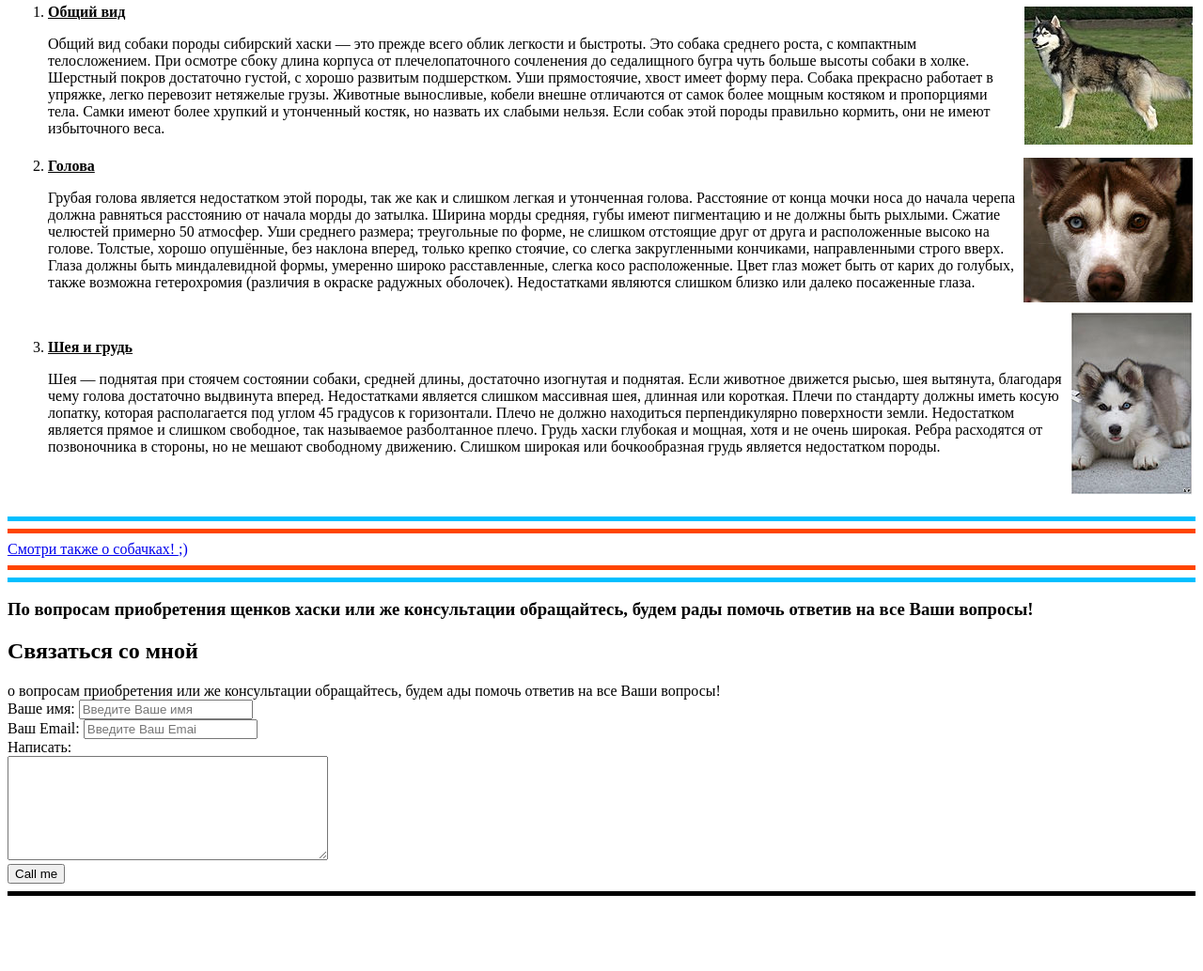
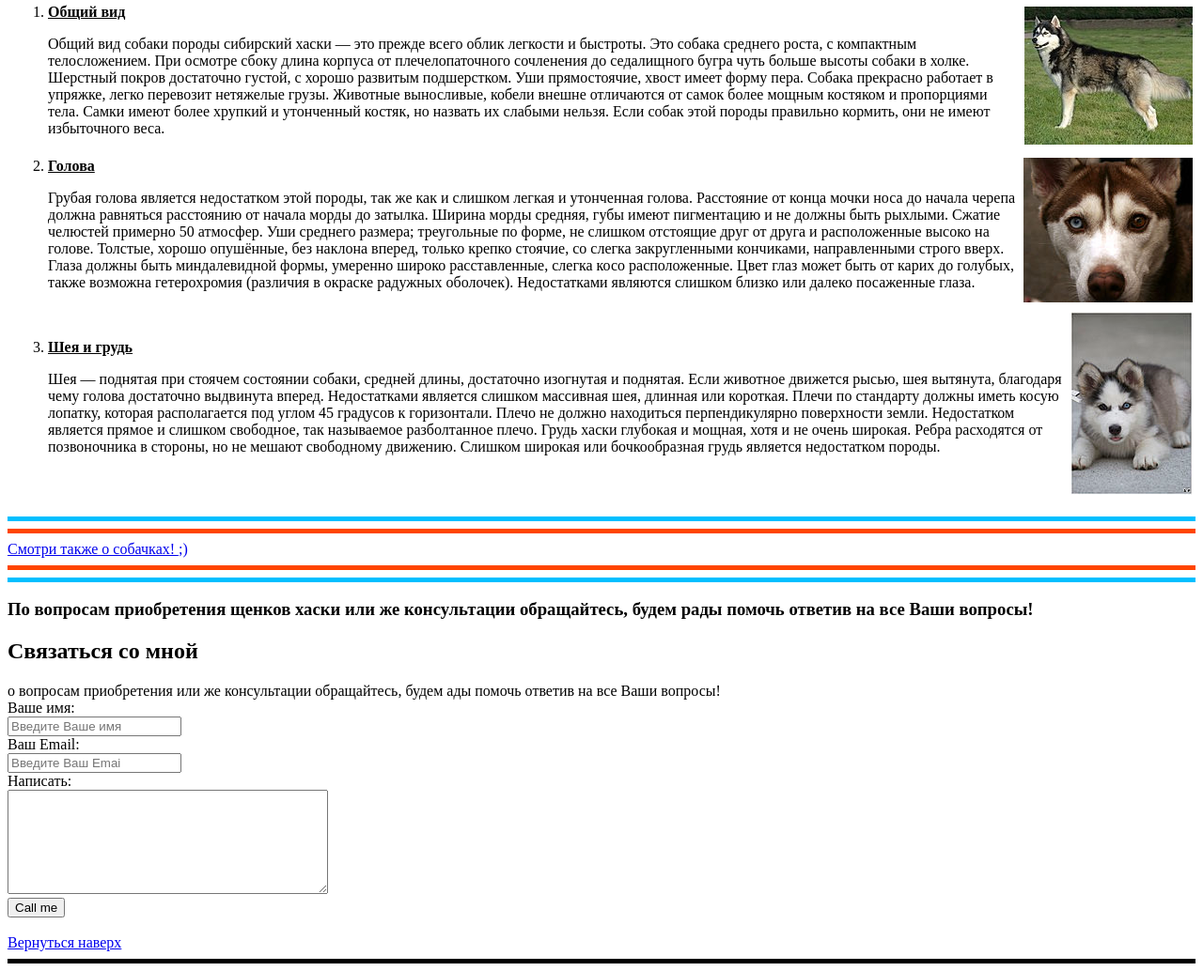
Before and after one commit to Faoeltiarna/CV-Test, a plain HTML site: page index.html in a window 1280 px wide. Shown: the part 543-1577 px from the top of the page at 94% size. Before the commit the page ends 1505 px from the top, so only its background shows below. Drawn offline with Linux system fonts and the light colour scheme.

Commit message:
Add files via upload

```diff
--- a/index.html
+++ b/index.html
@@ -16,9 +16,7 @@
             </td>
         </tr>
     </table>
-
     <hr color="00BFFF" size="5">
-
     <h2>Хаски в медиа</h2>
     <ul type="circle">
         <li><a href="https://www.instagram.com/husky_fanatic/" target="_blank">Instagram</a></li>
@@ -28,9 +26,7 @@
         <li><a href="https://www.proplan.ru/dog/breeds/haski/" target="_blank">Pro Plan</a></li>
         <li><a href="https://petstory.ru/knowledge/dogs/dog-breeds/siberian-husky/" target="_blank">Pet Story</a></li>
     </ul>
-
     <hr color="00BFFF" size="5">
-
     <h2>Cтандарт породы</h2>
     <ol>
         <table>
@@ -74,9 +70,7 @@
             </tr>
     </table>
     </ol>
-
     <hr color="00BFFF" size="5">
-
     <!-- <h2>Опыт работы</h2> -->
     <!-- <table> -->
             <!-- <tr> -->
@@ -95,40 +89,32 @@
                 <!-- <td>2019-2020</td> -->
             <!-- </tr> -->
     <!-- </table> -->
-
     <hr color="FF 45 00" size="5">
-
     <a href="Lookother.html" target="_blank">Смотри также о собачках! ;)</a>
-
     <hr color="FF 45 00" size="5">
     <hr color="00BFFF" size="5">
-
     <h3>
         По вопросам приобретения щенков хаски или же консультации обращайтесь, будем рады помочь ответив на все Ваши вопросы!
     </h3>
     <h2>Связаться со мной</h2>
-
     о вопросам приобретения или же консультации обращайтесь, будем ады помочь ответив на все Ваши вопросы!
-
     <form action="">
         <label for="name">Ваше имя:</label>
+        <br>
         <input type="text" id="name" placeholder="Введите Ваше имя">
-
         <br>
-
         <label for="Email">Ваш Email:</label>
+        <br>
         <input type="email" id="Email" placeholder="Введите Ваш Emai">
-
         <br>
-
         <label for="text">Написать:</label>
         <br>
         <textarea name="" id="text" cols="40" rows="7"></textarea>
-
         <br>
-
         <input type="submit" value="Call me">
     </form>
+    <br>
+    <a href="#top">Вернуться наверх</a>
     <hr color="black" size="5">
 </body>
 </html>
```
